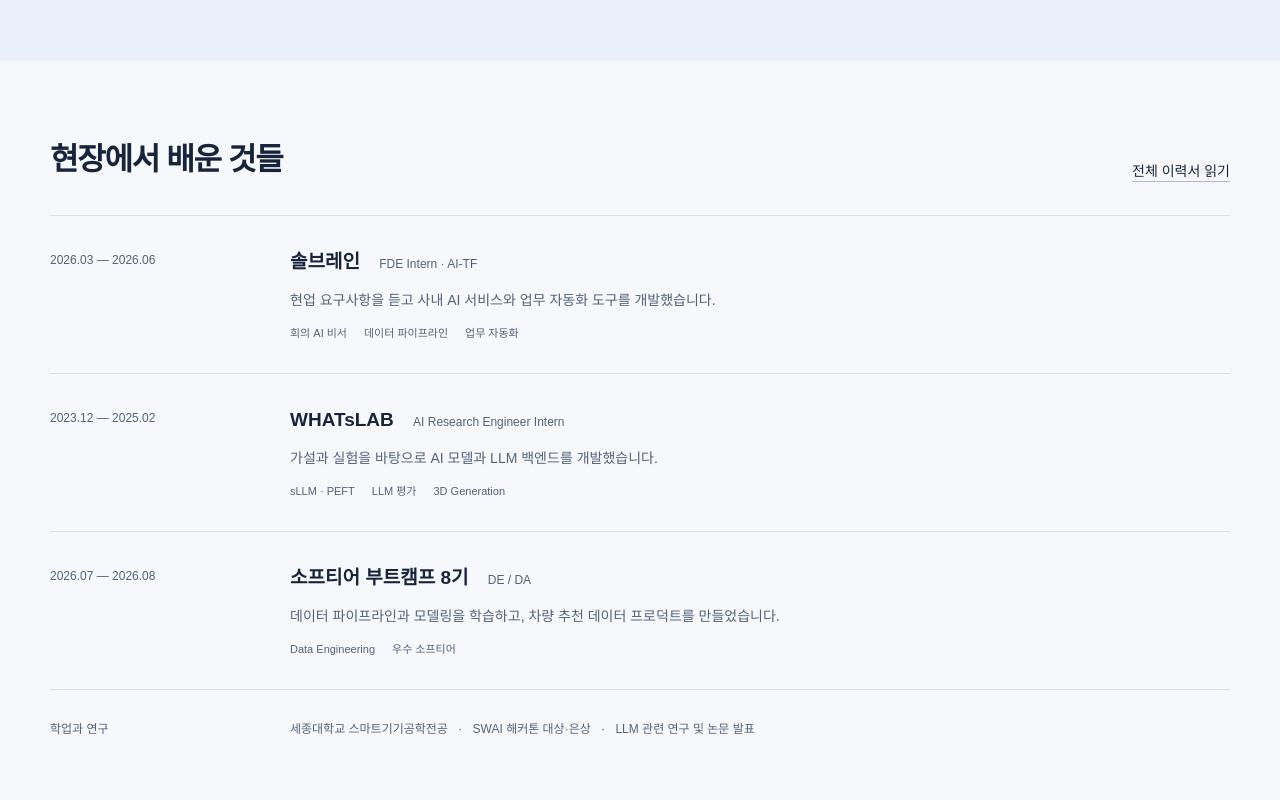
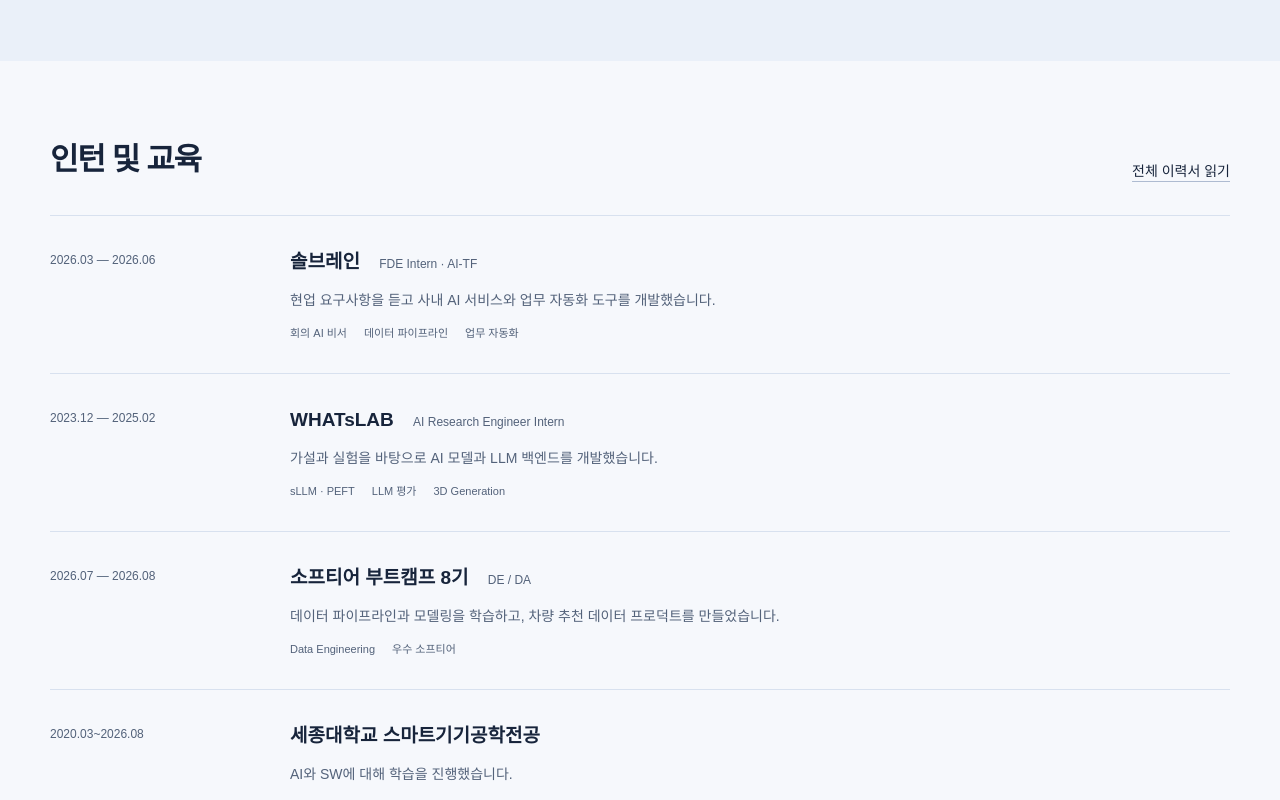
Before and after one commit to kingrangE/portfolio, a Next.js app in the folder sites/kilwon-portfolio/: page / in a window 1280 px wide. Shown: the part 2800-3600 px from the top of the page. Built offline with nearby package versions, Linux system fonts and the light colour scheme; a web font is replaced by a local one.

Commit message:
Update experience heading and university education

```diff
--- a/sites/kilwon-portfolio/app/page.jsx
+++ b/sites/kilwon-portfolio/app/page.jsx
@@ -29,7 +29,7 @@ export default function Home() {
       </div>
     </section>
     <section className="about-section" id="about" aria-labelledby="about-title"><div className="wrap about-layout section"><div className="about-intro"><h2 id="about-title">설계한 이유와<br />실험 결과를 기록합니다.</h2><p>서비스를 만들 때는 입력 데이터의 품질을 살피고,<br />바꾼 부분이 효과가 있었는지 확인합니다.</p></div><div className="principles"><article><div><h3>문제부터 이해합니다.</h3><p>현업의 업무 흐름과 제약을 듣고, 해결해야 할 문제를 구체화합니다. 기술을 고르기 전에 왜 필요한지부터 질문합니다.</p></div></article><article><div><h3>데이터와 AI를 연결합니다.</h3><p>데이터를 수집하고 품질을 관리하며, RAG와 Agent가 활용할 수 있도록 처리합니다. 수집부터 응답까지 서비스 전체 흐름을 살핍니다.</p></div></article><article><div><h3>가설을 세우고, 확인합니다.</h3><p>평가 기준을 정하고 변경 전후를 비교합니다. 실험에서 나아진 점과 아직 해결하지 못한 문제를 함께 기록합니다.</p></div></article></div></div></section>
-    <section className="experience wrap section" id="experience" aria-labelledby="experience-title"><div className="section-top"><div><h2 id="experience-title">현장에서 배운 것들</h2></div><a className="text-link" href="https://kingrange.github.io/Resume/" target="_blank" rel="noopener noreferrer">전체 이력서 읽기</a></div><div className="timeline"><article><span className="timeline-period">2026.03 — 2026.06</span><div className="timeline-main"><h3>솔브레인 <span>FDE Intern · AI-TF</span></h3><p>현업 요구사항을 듣고 사내 AI 서비스와 업무 자동화 도구를 개발했습니다.</p><div className="timeline-tags"><span>회의 AI 비서</span><span>데이터 파이프라인</span><span>업무 자동화</span></div></div></article><article><span className="timeline-period">2023.12 — 2025.02</span><div className="timeline-main"><h3>WHATsLAB <span>AI Research Engineer Intern</span></h3><p>가설과 실험을 바탕으로 AI 모델과 LLM 백엔드를 개발했습니다.</p><div className="timeline-tags"><span>sLLM · PEFT</span><span>LLM 평가</span><span>3D Generation</span></div></div></article><article><span className="timeline-period">2026.07 — 2026.08</span><div className="timeline-main"><h3>소프티어 부트캠프 8기 <span>DE / DA</span></h3><p>데이터 파이프라인과 모델링을 학습하고, 차량 추천 데이터 프로덕트를 만들었습니다.</p><div className="timeline-tags"><span>Data Engineering</span><span>우수 소프티어</span></div></div></article></div><div className="background-note"><span>학업과 연구</span><p>세종대학교 스마트기기공학전공 <b>·</b> SWAI 해커톤 대상·은상 <b>·</b> LLM 관련 연구 및 논문 발표</p></div></section>
+    <section className="experience wrap section" id="experience" aria-labelledby="experience-title"><div className="section-top"><div><h2 id="experience-title">인턴 및 교육</h2></div><a className="text-link" href="https://kingrange.github.io/Resume/" target="_blank" rel="noopener noreferrer">전체 이력서 읽기</a></div><div className="timeline"><article><span className="timeline-period">2026.03 — 2026.06</span><div className="timeline-main"><h3>솔브레인 <span>FDE Intern · AI-TF</span></h3><p>현업 요구사항을 듣고 사내 AI 서비스와 업무 자동화 도구를 개발했습니다.</p><div className="timeline-tags"><span>회의 AI 비서</span><span>데이터 파이프라인</span><span>업무 자동화</span></div></div></article><article><span className="timeline-period">2023.12 — 2025.02</span><div className="timeline-main"><h3>WHATsLAB <span>AI Research Engineer Intern</span></h3><p>가설과 실험을 바탕으로 AI 모델과 LLM 백엔드를 개발했습니다.</p><div className="timeline-tags"><span>sLLM · PEFT</span><span>LLM 평가</span><span>3D Generation</span></div></div></article><article><span className="timeline-period">2026.07 — 2026.08</span><div className="timeline-main"><h3>소프티어 부트캠프 8기 <span>DE / DA</span></h3><p>데이터 파이프라인과 모델링을 학습하고, 차량 추천 데이터 프로덕트를 만들었습니다.</p><div className="timeline-tags"><span>Data Engineering</span><span>우수 소프티어</span></div></div></article><article><span className="timeline-period">2020.03~2026.08</span><div className="timeline-main"><h3>세종대학교 스마트기기공학전공</h3><p>AI와 SW에 대해 학습을 진행했습니다.</p><p>학점 : 3.86/4.5 · 전공 4.12/4.5</p></div></article></div></section>
     <section className="contact-section" id="contact"><div className="wrap contact-layout"><div><p>LLM 서비스와 데이터 관련 업무나 프로젝트 제안은 이메일로 보내주세요.</p><a className="contact-email" href="mailto:kilwon.jeon00@gmail.com">kilwon.jeon00@gmail.com</a></div></div></section>
 
     </>
```
